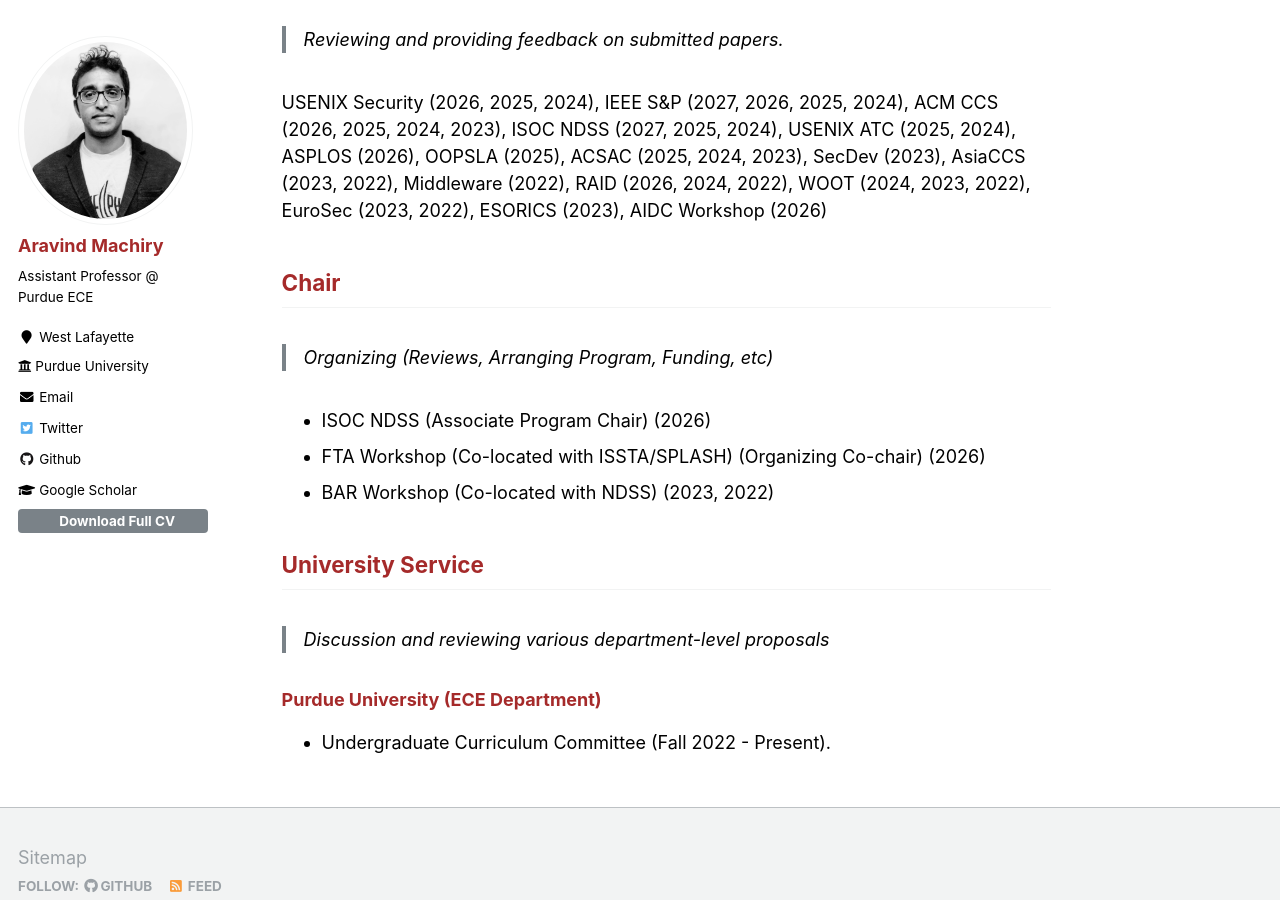
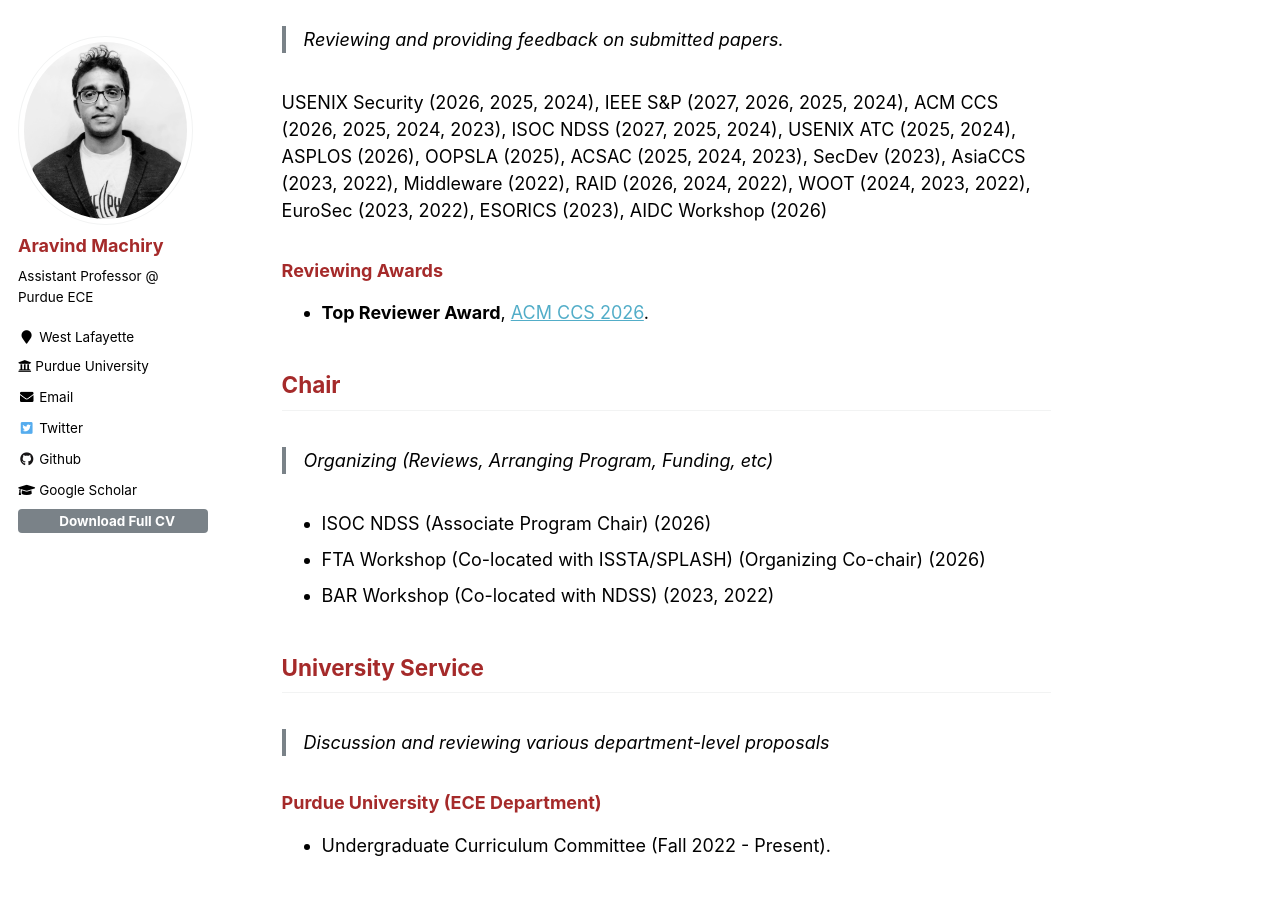
Before and after one commit to Machiry/machiry.github.io, a Jekyll site: the page built from _pages/service.md, in a window 1280 px wide and 900 px high, scrolled down 359 px. Built offline with Jekyll 4.4.1, drawn with Linux system fonts in a browser that asks for light colours.

Commit message:
List CCS 2026 Top Reviewer Award on Service page
Co-Authored-By: Claude Opus 5.5 <noreply@anthropic.com>

```diff
--- a/_pages/service.md
+++ b/_pages/service.md
@@ -14,6 +14,10 @@ I strive my best to do it, and the following are a few instances:
 
 {% for v in site.data.service.program_committees %}{{ v.name }} ({{ v.years | join: ", " }}){% unless forloop.last %}, {% endunless %}{% endfor %}
 
+### Reviewing Awards
+
+* __Top Reviewer Award__, [ACM CCS 2026](https://www.sigsac.org/ccs/CCS2026/program/awards.html).
+
 ## Chair
 
 > Organizing (Reviews, Arranging Program, Funding, etc)
```
